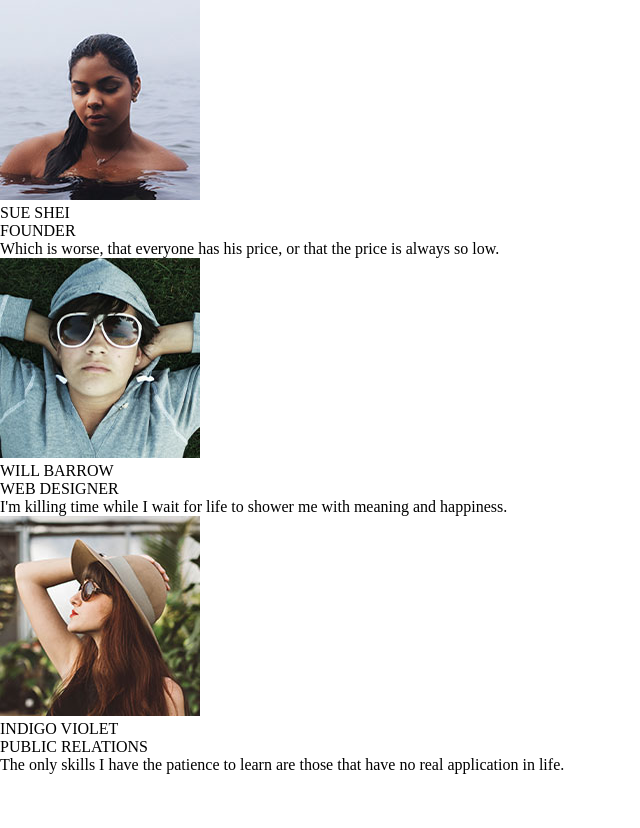
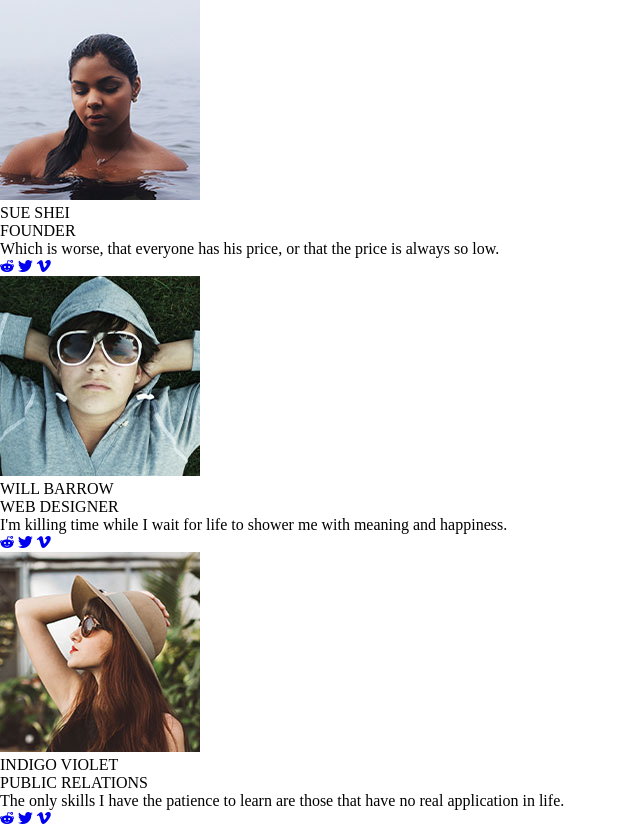
Before and after one commit to CReies/CSS-Challenge-Day1, a plain HTML site: page index.html in a window 1280 px wide. Shown: the whole page, without its empty margins (0-640 px from the left). Before the commit the page ends 800 px from the top, so only its background shows below. Drawn offline with nearby package versions, Linux system fonts and the light colour scheme.

Commit message:
add icons

```diff
--- a/index.html
+++ b/index.html
@@ -24,9 +24,9 @@
 					</p>
 				</div>
 				<div class="media">
-					<a href="#"><i class="reddit"></i></a>
-					<a href="#"><i class="twitter"></i></a>
-					<a href="#"><i class="vimeo"></i></a>
+					<a href="#"><i class="ion-social-reddit"></i></a>
+					<a href="#"><i class="ion-social-twitter"></i></a>
+					<a href="#"><i class="ion-social-vimeo"></i></a>
 				</div>
 			</div>
 			<div class="card">
@@ -44,9 +44,9 @@
 					</p>
 				</div>
 				<div class="media">
-					<a href="#"><i class="reddit"></i></a>
-					<a href="#"><i class="twitter"></i></a>
-					<a href="#"><i class="vimeo"></i></a>
+					<a href="#"><i class="ion-social-reddit"></i></a>
+					<a href="#"><i class="ion-social-twitter"></i></a>
+					<a href="#"><i class="ion-social-vimeo"></i></a>
 				</div>
 			</div>
 			<div class="card">
@@ -64,9 +64,9 @@
 					</p>
 				</div>
 				<div class="media">
-					<a href="#"><i class="reddit"></i></a>
-					<a href="#"><i class="twitter"></i></a>
-					<a href="#"><i class="vimeo"></i></a>
+					<a href="#"><i class="ion-social-reddit"></i></a>
+					<a href="#"><i class="ion-social-twitter"></i></a>
+					<a href="#"><i class="ion-social-vimeo"></i></a>
 				</div>
 			</div>
 		</div>
```
